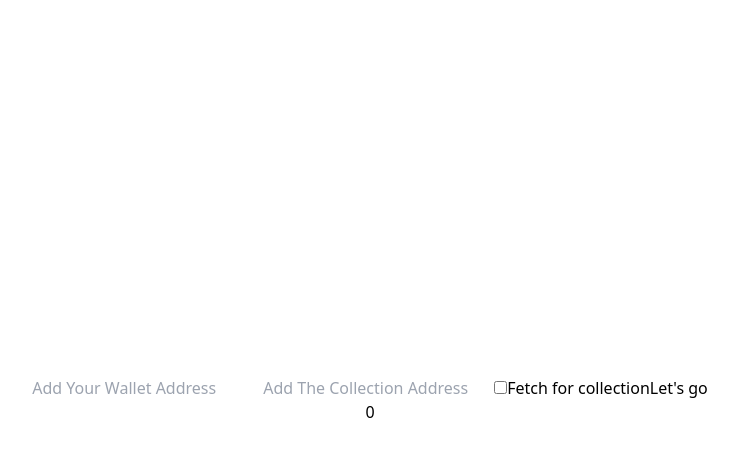
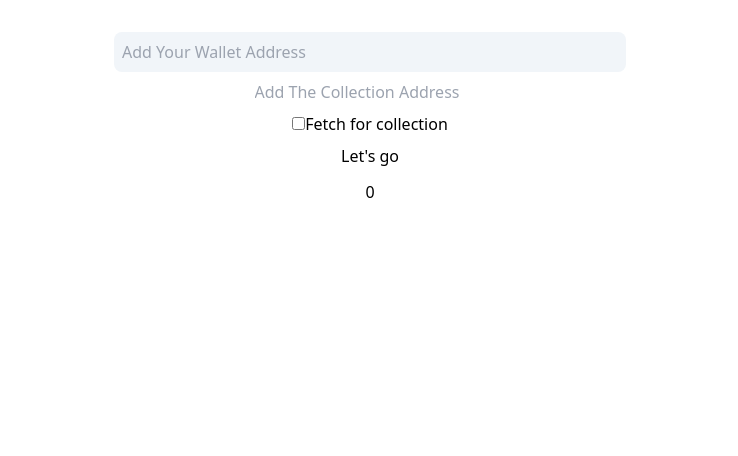
Before and after one commit to The-HMI-Guy/Solidity-RoadToWeb3-Week4, a Next.js app in the folder rtw3-week4/: page / in a window 1280 px wide. Shown: the top 456 px of the page, without its empty margins (270-1008 px from the left). Built offline with nearby package versions, Linux system fonts and the light colour scheme.

Commit message:
tailwind sytling added

```diff
--- a/rtw3-week4/pages/index.jsx
+++ b/rtw3-week4/pages/index.jsx
@@ -52,9 +52,10 @@ const Home = () => {
   };
 
   return (
-    <div className="flex min-h-screen flex-col items-center justify-center py-2">
-      <div>
+    <div className="flex flex-col items-center justify-center py-8 gap-y-3">
+      <div className="flex flex-col w-full justify-center items-center gap-y-2">
         <input
+          className="w-2/5 bg-slate-100 py-2 px-2 rounded-lg text-gray-800 focus:outline-blue-300 disabled:bg-slate-50 disabled:text-gray-50"
           onChange={(e) => {
             setWalletAddress(e.target.value);
           }}
```
